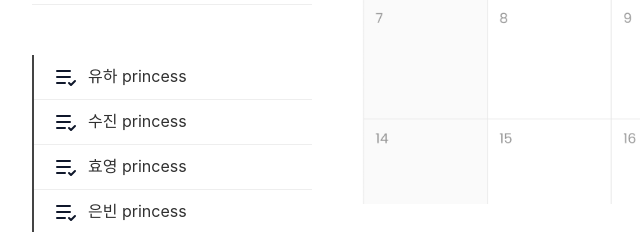
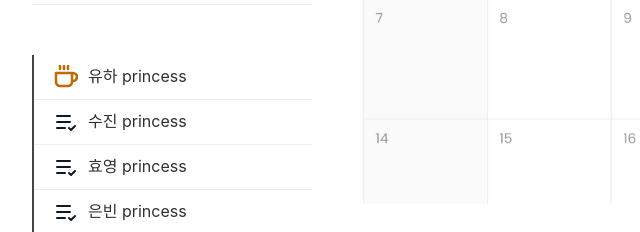
Before and after one commit to programmers-todoList/main, a website: page index.html in a window 1280 px wide. Shown: the part 446-678 px from the top of the page, 8-648 px from the left. Drawn offline with Linux system fonts and the light colour scheme; a web font is replaced by a local one.

Commit message:
유하 이모지 추가가

```diff
--- a/index.html
+++ b/index.html
@@ -31,21 +31,17 @@
                 <ul>
                   <li>
                     <a href="./html/uha.html" class="nav_link">
-                      <svg
-                        width="24"
-                        height="24"
-                        viewBox="0 0 24 24"
-                        fill="none"
-                        xmlns="http://www.w3.org/2000/svg"
-                      >
-                        <path
-                          d="M11 18H3M15 18L17 20L21 16M16 12H3M16 6H3"
-                          stroke="#0F172B"
-                          stroke-width="2"
-                          stroke-linecap="round"
-                          stroke-linejoin="round"
-                        />
+                      <svg width="24" height="24" viewBox="0 0 24 24" fill="none" xmlns="http://www.w3.org/2000/svg">
+                        <g clip-path="url(#clip0_46_15)">
+                          <path d="M18 8H19C20.0609 8 21.0783 8.42143 21.8284 9.17157C22.5786 9.92172 23 10.9391 23 12C23 13.0609 22.5786 14.0783 21.8284 14.8284C21.0783 15.5786 20.0609 16 19 16H18M18 8H2V17C2 18.0609 2.42143 19.0783 3.17157 19.8284C3.92172 20.5786 4.93913 21 6 21H14C15.0609 21 16.0783 20.5786 16.8284 19.8284C17.5786 19.0783 18 18.0609 18 17V8ZM6 1V4M10 1V4M14 1V4" stroke="#BF6A02" stroke-width="2.5" stroke-linecap="round" stroke-linejoin="round"/>
+                        </g>
+                        <defs>
+                        <clipPath id="clip0_46_15">
+                        <rect width="24" height="24" fill="white"/>
+                        </clipPath>
+                        </defs>
                       </svg>
+
                       유하 princess
                     </a>
                   </li>
```
